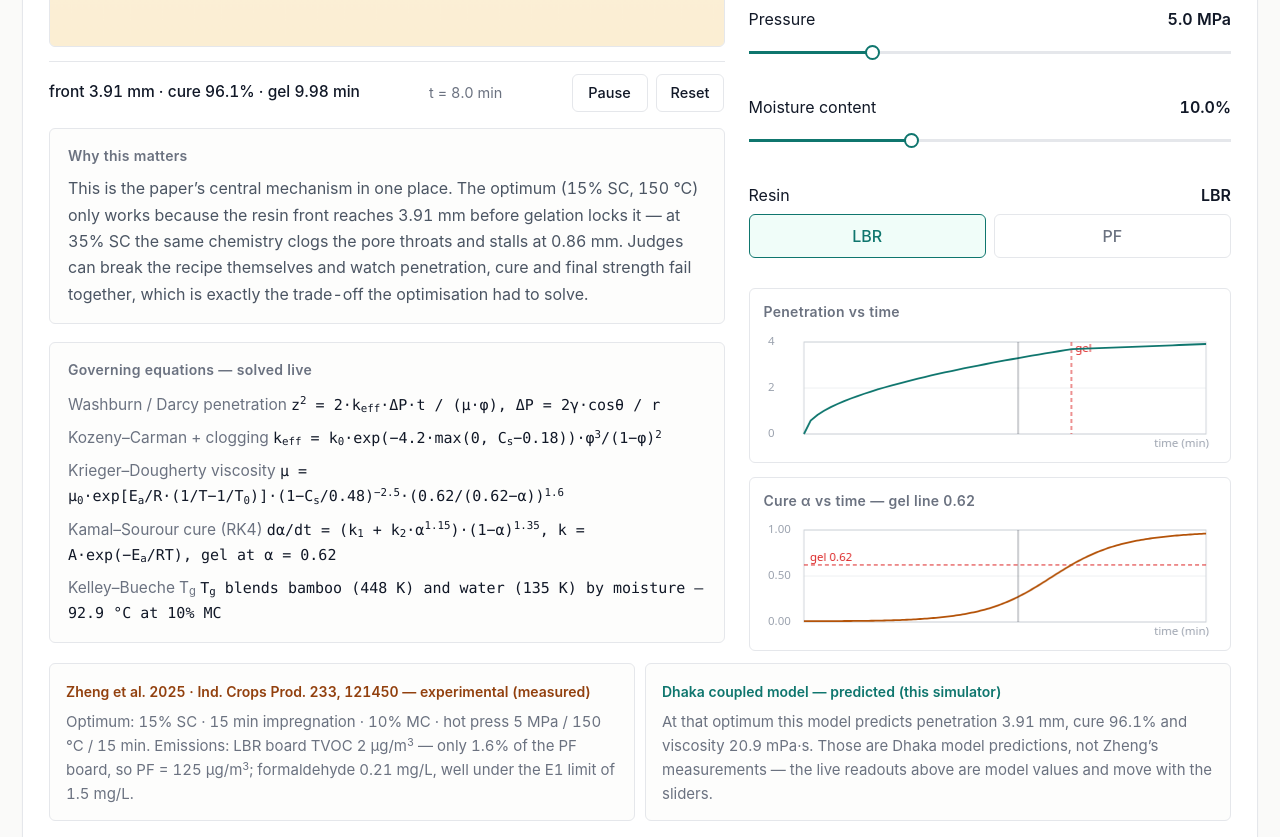
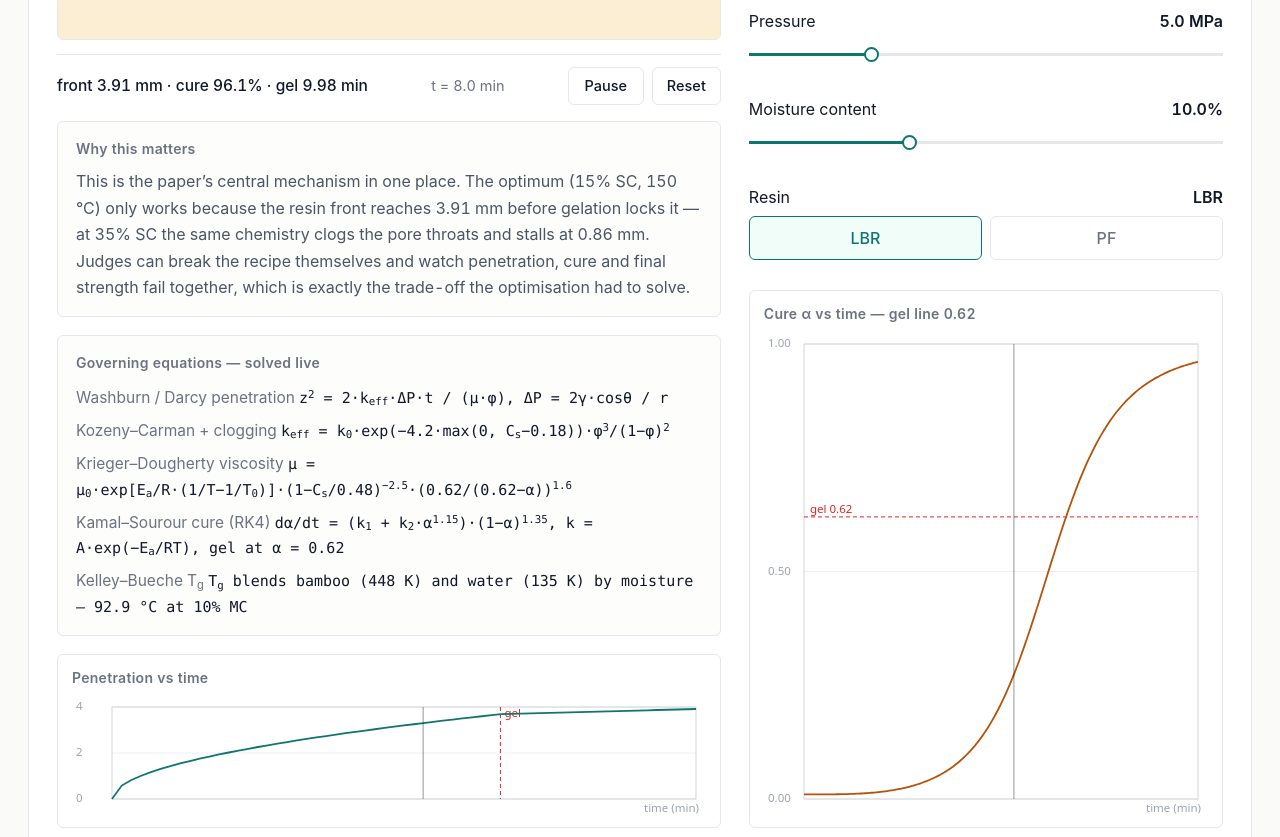
Before and after one commit to sarimrafio/bamboo-scrimber-simulator, a plain HTML site: page index.html in a window 1280 px wide. Shown: the part 784-1621 px from the top of the page. Drawn offline with Linux system fonts and the light colour scheme.

Commit message:
Wide 1560px layout, structural column balance: graph in left column of every sim, balancer removed

```diff
--- a/index.html
+++ b/index.html
@@ -19,11 +19,11 @@
   sub,sup{font-size:.72em;line-height:0;position:relative;vertical-align:baseline}
   sup{top:-.48em}
   sub{bottom:-.22em}
-  .wrap{max-width:1300px;margin:0 auto;padding:0 22px 72px}
+  .wrap{max-width:1560px;margin:0 auto;padding:0 28px 72px}
   header.site{padding:38px 0 20px;border-bottom:1px solid var(--border);margin-bottom:30px}
   header.site h1{font-size:26px;font-weight:600;margin:0;letter-spacing:-0.01em}
   header.site .paper{margin:6px 0 0;font-size:16px;color:var(--muted)}
-  .card{background:var(--panel);border:1px solid var(--border);border-radius:8px;box-shadow:0 1px 2px rgba(17,24,39,.04);padding:26px;margin-bottom:30px}
+  .card{background:var(--panel);border:1px solid var(--border);border-radius:8px;box-shadow:0 1px 2px rgba(17,24,39,.04);padding:28px;margin-bottom:30px}
   .card-head{display:flex;flex-wrap:wrap;align-items:flex-start;justify-content:space-between;gap:14px;margin-bottom:6px}
   .card-head h2{font-size:24px;font-weight:500;margin:0;line-height:1.35;flex:1 1 240px;min-width:0}
   .card-head h2 .num{color:var(--muted);font-weight:400;margin-right:10px;font-size:17px}
@@ -36,7 +36,7 @@
   .sub{margin:0 0 16px;font-size:16.5px;color:var(--muted);max-width:92ch}
   .viewport{position:relative;width:100%;aspect-ratio:4/3;border:1px solid var(--border);border-radius:6px;overflow:hidden;background:#F3F4F6}
   .viewport canvas.sim{position:absolute;inset:0;width:100%;height:100%;display:block}
-  .layout{display:grid;grid-template-columns:minmax(0,7fr) minmax(0,5fr);gap:24px;align-items:start}
+  .layout{display:grid;grid-template-columns:minmax(0,7fr) minmax(0,5fr);gap:28px;align-items:stretch}
   .col-scene,.col-side{min-width:0}
   .col-scene{display:flex;flex-direction:column}
   .col-side{display:flex;flex-direction:column;gap:18px}
@@ -67,6 +67,31 @@
   .col-scene .graphbox{margin-top:18px}
   .graphbox{border:1px solid var(--border);border-radius:6px;padding:12px 14px 10px;background:#fff}
   .graphbox canvas{width:100%;height:118px;display:block}
+  /* Column balancing (desktop) is structural, not measured: the
+     card builder puts a live graph in the LEFT column of every
+     card (under the equations) and a flexing panel in the right
+     column too, so both columns always end at the grid row height
+     and neither can terminate in blank card background. A graph
+     panel grows taller and its canvas is redrawn at the new
+     height, so the fill never looks stretched; text lines are
+     never spaced apart. The canvas is sized purely by its flex
+     container (flex-basis 0, height 0): its bitmap height
+     attribute must never feed back into the layout, or the column
+     inflates frame by frame. Two-graph sims (1, 2, 4) keep their
+     second graph on the right, where it flexes the same way.
+     Single-graph sims (3, 5) carry their one graph on the left
+     and their equations panel on the right, where the bordered
+     equations box is the panel that flexes — its text stays
+     compact at the top with normal line spacing. */
+  @media(min-width:941px){
+    .graphs{flex:1 1 auto;min-height:0}
+    .graphbox{display:flex;flex-direction:column;min-height:0}
+    .graphs .graphbox{flex:1 1 auto}
+    .col-scene .graphbox{flex:1 1 auto}
+    .graphbox canvas{flex:1 1 0px;height:0;min-height:118px}
+    .one-graph .col-side .mid{flex:1 1 auto;display:flex;flex-direction:column}
+    .one-graph .col-side .eqbox{flex:1 1 auto}
+  }
   .controls{display:grid;grid-template-columns:1fr;gap:8px;margin:0}
   .ctl{padding:4px 0}
   .ctl .lab{display:flex;justify-content:space-between;align-items:baseline;gap:10px;font-size:16px;color:var(--muted)}
@@ -467,11 +492,12 @@ SIM_DEFS.forEach(function(def, idx){
   mid.appendChild(eqbox);
   var graphs = document.createElement('div'); graphs.className = 'graphs' + (def.graphs.length > 1 ? '' : '');
   var graphCvs = {};
+  var graphBoxes = [];
   def.graphs.forEach(function(g){
     var gb = document.createElement('div'); gb.className = 'graphbox';
     var gh = document.createElement('h3'); gh.textContent = g.title; gb.appendChild(gh);
     var cv = document.createElement('canvas'); cv.setAttribute('aria-hidden','true'); gb.appendChild(cv);
-    graphs.appendChild(gb); graphCvs[g.id] = cv;
+    graphs.appendChild(gb); graphCvs[g.id] = cv; graphBoxes.push(gb);
   });
   colSide.appendChild(graphs);
   var foot = document.createElement('div'); foot.className = 'foot';
@@ -484,6 +510,22 @@ SIM_DEFS.forEach(function(def, idx){
   colScene.appendChild(foot);
   colScene.appendChild(why);
   colScene.appendChild(mid);
+  /* Column balance is structural (see the CSS note): every card
+     carries a live graph in its left column, under the equations,
+     whose panel flexes to the grid row height — so the left
+     column always ends with that graph, never with bare card
+     background. Two-graph sims keep their second graph on the
+     right, where it flexes the same way. Single-graph sims (3
+     and 5) move their equations panel into the right column
+     instead, where that bordered panel is the one that flexes. */
+  if (graphBoxes.length >= 2){
+    colScene.appendChild(graphBoxes[0]);
+  } else if (graphBoxes.length === 1){
+    colScene.appendChild(graphBoxes[0]);
+    colSide.appendChild(mid);
+    graphs.style.display = 'none';
+    sec.classList.add('one-graph');
+  }
   if (srcbox) sec.appendChild(srcbox);
   cardsEl.appendChild(sec);
   var state = {};
@@ -534,7 +576,7 @@ SIM_DEFS.forEach(function(def, idx){
     playBtn.setAttribute('aria-label', cc.playing ? 'Pause animation' : 'Play animation');
   });
   simStates.push(state);
-  simCards.push({ def:def, el:sec, simCv:simCv, capEl:cap, clockEl:clock, whyEl:why, roEl:roEl, graphCvs:graphCvs, colSceneEl:colScene, colSideEl:colSide, graphsEl:graphs, firstGraphEl:graphs.firstElementChild, playing:true, elapsed:0, simTime:0, derived:null, puffs:[], phase:Math.random()*10 });
+  simCards.push({ def:def, el:sec, simCv:simCv, capEl:cap, clockEl:clock, whyEl:why, roEl:roEl, graphCvs:graphCvs, colSceneEl:colScene, colSideEl:colSide, graphsEl:graphs, graphEls:graphBoxes, layoutEl:layout, firstGraphEl:graphs.firstElementChild, playing:true, elapsed:0, simTime:0, derived:null, puffs:[], phase:Math.random()*10 });
 });
 function rangeFill(inp){
   var min = parseFloat(inp.min), max = parseFloat(inp.max), v = parseFloat(inp.value);
@@ -704,7 +746,7 @@ function refreshCard(idx){
    Live graphs — full solver curves with a moving time cursor
    ================================================================ */
 function setupCanvas(cv, hCss){
-  var W = cv.clientWidth || 600, H = hCss || 118;
+  var W = cv.clientWidth || 600, H = hCss || cv.clientHeight || 118;
   var dpr = Math.min(window.devicePixelRatio || 1, 2);
   if (cv.width !== Math.round(W*dpr) || cv.height !== Math.round(H*dpr)){ cv.width = Math.round(W*dpr); cv.height = Math.round(H*dpr); }
   var cx = cv.getContext('2d'); cx.setTransform(dpr,0,0,dpr,0,0);
@@ -1294,31 +1336,16 @@ simCards.forEach(function(card, idx){
   card.simTime = idx === 2 ? 0 : (card.elapsed * SPEED) % cycleLen(idx);
   refreshCard(idx);
 });
-/* Column balancer: the left column is scene \u2192 Why \u2192 governing
-   equations. If it still ends well above the right column (readouts
-   + sliders + graphs), the first live graph moves into the left
-   column under the equations; if that overshoots, it moves back.
-   On narrow screens the layout stacks, so the graph always returns
-   to the right column to keep the stacked order scene \u2192 Why \u2192
-   equations \u2192 readouts/sliders/graphs \u2192 Zheng strip. */
-function balanceColumns(){
-  simCards.forEach(function(card, idx){
-    var gEl = card.firstGraphEl, graphsEl = card.graphsEl;
-    if (!gEl || !graphsEl || !card.colSceneEl || !card.colSideEl) return;
-    var inLeft = gEl.parentNode === card.colSceneEl;
-    if (window.innerWidth <= 940){
-      if (inLeft){ graphsEl.insertBefore(gEl, graphsEl.firstChild); drawGraphs(idx); }
-      return;
-    }
-    if (!card.def.graphs || card.def.graphs.length < 2) return;
-    var gap = card.colSideEl.offsetHeight - card.colSceneEl.offsetHeight;
-    if (!inLeft && gap > 180){ card.colSceneEl.appendChild(gEl); drawGraphs(idx); }
-    else if (inLeft && gap < -320){ graphsEl.insertBefore(gEl, graphsEl.firstChild); drawGraphs(idx); }
-  });
-}
-balanceColumns();
-window.addEventListener('load', balanceColumns);
-window.addEventListener('resize', function(){ balanceColumns(); simCards.forEach(function(c, idx){ drawGraphs(idx); }); });
+/* Column balance needs no measuring or moving at runtime: the
+   card builder already placed a flexing graph panel in every
+   card's left column and a flexing panel in its right column
+   (see the builder and the CSS note), so both columns always end
+   at the grid row height. All that remains here is to redraw the
+   graph canvases at their final laid-out heights once the page
+   has fully settled, and again whenever the window resizes. */
+function redrawAllGraphs(){ simCards.forEach(function(c, idx){ drawGraphs(idx); }); }
+window.addEventListener('load', redrawAllGraphs);
+window.addEventListener('resize', redrawAllGraphs);
 requestAnimationFrame(frame);
 </script>
 </body>
```
